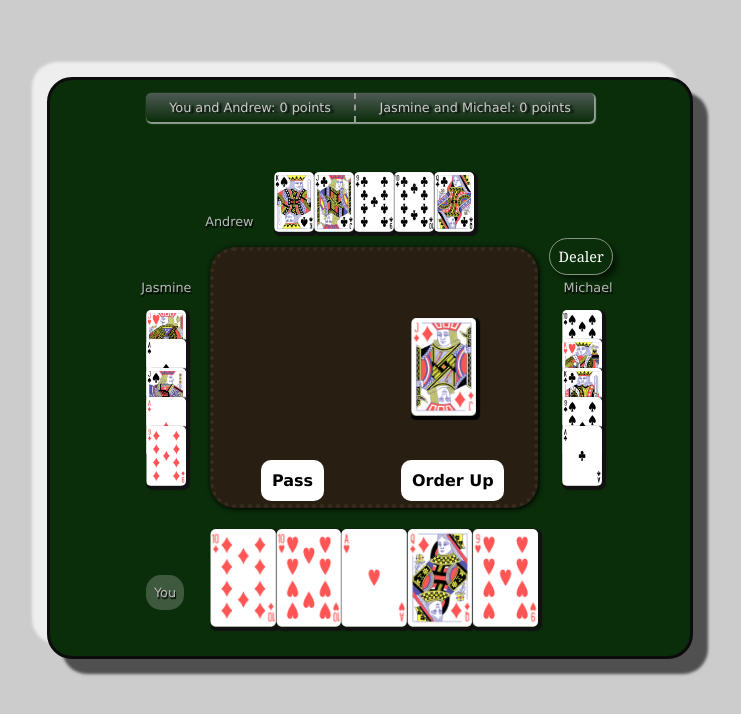
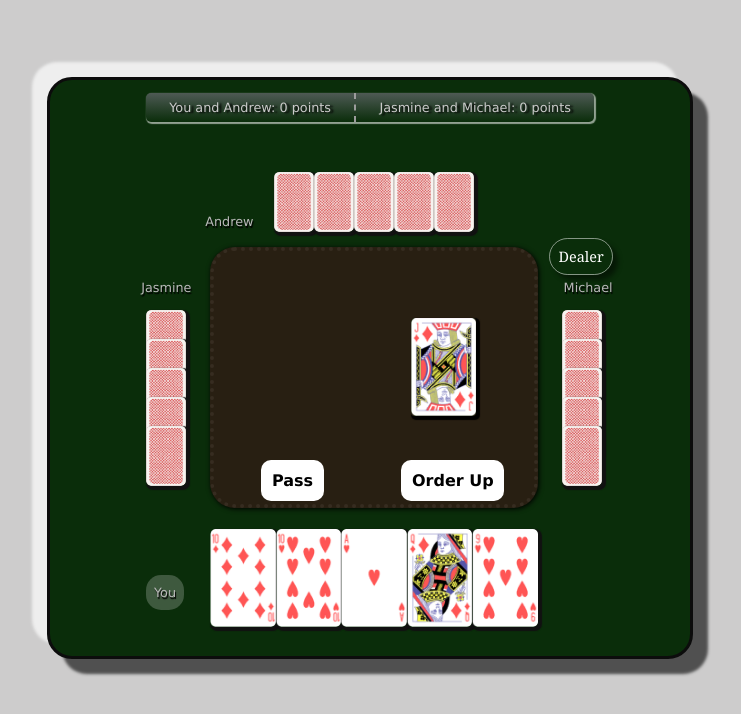
Before and after one commit to jasminealmassri/Euchre.Web, a React (Vite) app in the folder euchre-react/: page / in a window 1280 px wide. Shown: the top 714 px of the page, without its empty margins (270-1011 px from the left). Built offline with nearby package versions, Linux system fonts and the light colour scheme.

Commit message:
Removed unused import

```diff
--- a/euchre-react/src/components/ComputerPlayer.tsx
+++ b/euchre-react/src/components/ComputerPlayer.tsx
@@ -244,16 +244,12 @@ const ComputerPlayer = ({ playerPointer }: PlayerProps) => {
     dispatch(discard(index, player.hand));
   };
 
-  const handleTrumpClick = (trump: PlayingCardSuit) => {
-    dispatch(callTrump(playerPointer, trump));
-  };
-
   return (
     <div>
       <div>
         <div>
           <PileViewer
-            flippedUp={true}
+            flippedUp={false}
             pile={hand}
             className={playerCSSClasses[player.tablePosition]}
           />
@@ -261,28 +257,7 @@ const ComputerPlayer = ({ playerPointer }: PlayerProps) => {
         <div className={`player-${playerPointer + 1}-prompt`}>
           <div
             style={{ display: "flex", flexDirection: "column", gap: "0.25em" }}
-          >
-            {/* {canBid && (
-              <>
-                <button onClick={() => dispatch(pass())}>Pass</button>
-                <button onClick={() => dispatch(orderUp(playerPointer))}>
-                  Order Up
-                </button>
-              </>
-            )} */}
-            {/* {mustDeclare && (
-              <>
-                <button onClick={() => dispatch(declare())}>Play Alone</button>
-                <button onClick={() => dispatch(declare())}>
-                  Play With Partner
-                </button>
-              </>
-            )} */}
-            {/* {canCallTrump && <TrumpSelector onClick={handleTrumpClick} />}
-            {canCallTrump && !mustCallTrump && (
-              <button onClick={() => dispatch(passOnTrump())}>Pass</button>
-            )} */}
-          </div>
+          ></div>
         </div>
       </div>
       {playerPointer === dealer &&
--- a/euchre-react/src/components/Euchre.tsx
+++ b/euchre-react/src/components/Euchre.tsx
@@ -14,7 +14,6 @@ import ScoreComponent from "./ScoreComponent";
 import ComputerPlayer from "./ComputerPlayer";
 import { Phase } from "../state";
 import { resetState } from "../state/reducers/euchre";
-import { current } from "@reduxjs/toolkit";
 
 const Euchre = () => {
   const dispatch = useAppDispatch();
--- a/euchre-react/src/components/HumanPlayer.tsx
+++ b/euchre-react/src/components/HumanPlayer.tsx
@@ -5,7 +5,6 @@ import {
   selectCanCallTrump,
   selectCanDeal,
   selectCanPlay,
-  selectLeadingPlayer,
   selectMustCallTrump,
   selectMustDeclare,
   selectMustDiscard,
@@ -44,7 +43,6 @@ const HumanPlayer = ({ playerPointer }: PlayerProps) => {
   const mustDeclare = useEuchreSelector(selectMustDeclare(playerPointer));
   const mustDiscard = useEuchreSelector(selectMustDiscard(playerPointer));
   const player = useEuchreSelector(selectPlayer(playerPointer));
-  const leadingPlayer = useEuchreSelector(selectLeadingPlayer);
   const hand = useEuchreSelector(selectPile(player.hand));
   const phase = useEuchreSelector(selectPhase);
   const dealer = useEuchreSelector((state) => state.dealer);
--- a/euchre-react/src/state/store.ts
+++ b/euchre-react/src/state/store.ts
@@ -2,7 +2,6 @@ import { configureStore, ThunkAction, Action } from "@reduxjs/toolkit";
 
 import euchreReducer from "./reducers/euchre";
 import listenerMiddleware from "./middleware/listener";
-import { EuchreGameState } from "../lib/euchre";
 
 export const store = configureStore({
   reducer: {
--- a/euchre-react/src/state/thunks/euchre/call-trump.ts
+++ b/euchre-react/src/state/thunks/euchre/call-trump.ts
@@ -1,14 +1,12 @@
-import { Phase, PlayerType, PlayingCardSuit } from "../..";
-import { useEuchreSelector } from "../../hooks";
+import { Phase, PlayingCardSuit } from "../..";
 import {
   nextPlayer,
   setCurrentPlayer,
   setRole,
   setTrump,
-  sortPile,
   transitionToPhase,
 } from "../../reducers/euchre";
-import { selectDealerPointer, selectPlayers } from "../../selectors/euchre";
+import { selectDealerPointer } from "../../selectors/euchre";
 import { AppThunk } from "../../store";
 
 export const callTrump =
--- a/euchre-react/src/state/thunks/euchre/discard.ts
+++ b/euchre-react/src/state/thunks/euchre/discard.ts
@@ -1,12 +1,9 @@
-import { EuchrePile, Phase, PlayerType } from "../..";
-import { useEuchreSelector } from "../../hooks";
+import { EuchrePile, Phase } from "../..";
 import {
   nextPlayer,
   playCardByIndex,
-  sortPile,
   transitionToPhase,
 } from "../../reducers/euchre";
-import { selectPlayers } from "../../selectors/euchre";
 import { AppThunk } from "../../store";
 
 export const discard =
--- a/euchre-react/src/state/thunks/euchre/start-hand.ts
+++ b/euchre-react/src/state/thunks/euchre/start-hand.ts
@@ -1,10 +1,9 @@
-import { EuchrePile, handParameters, PlayerType, utils } from "../..";
+import { EuchrePile, handParameters, utils } from "../..";
 import {
   cleanUp,
   moveCard,
   nextPlayer,
   shuffle,
-  sortPile,
   transitionToNextPhase,
 } from "../../reducers/euchre";
 import { AppThunk } from "../../store";
```
Also changed, not shown: euchre-react/src/state/middleware/listener.ts (+1 -19 lines).
